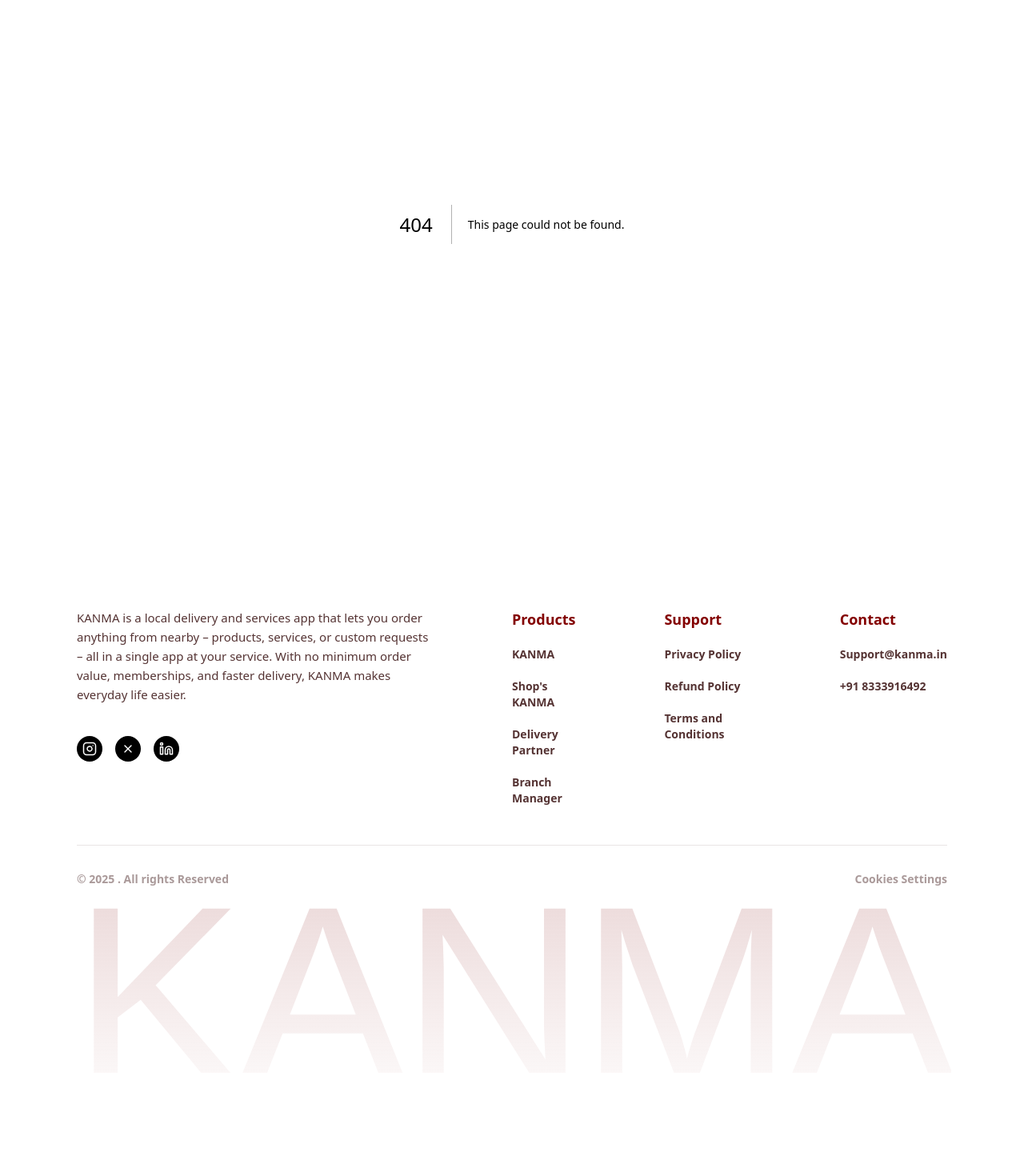
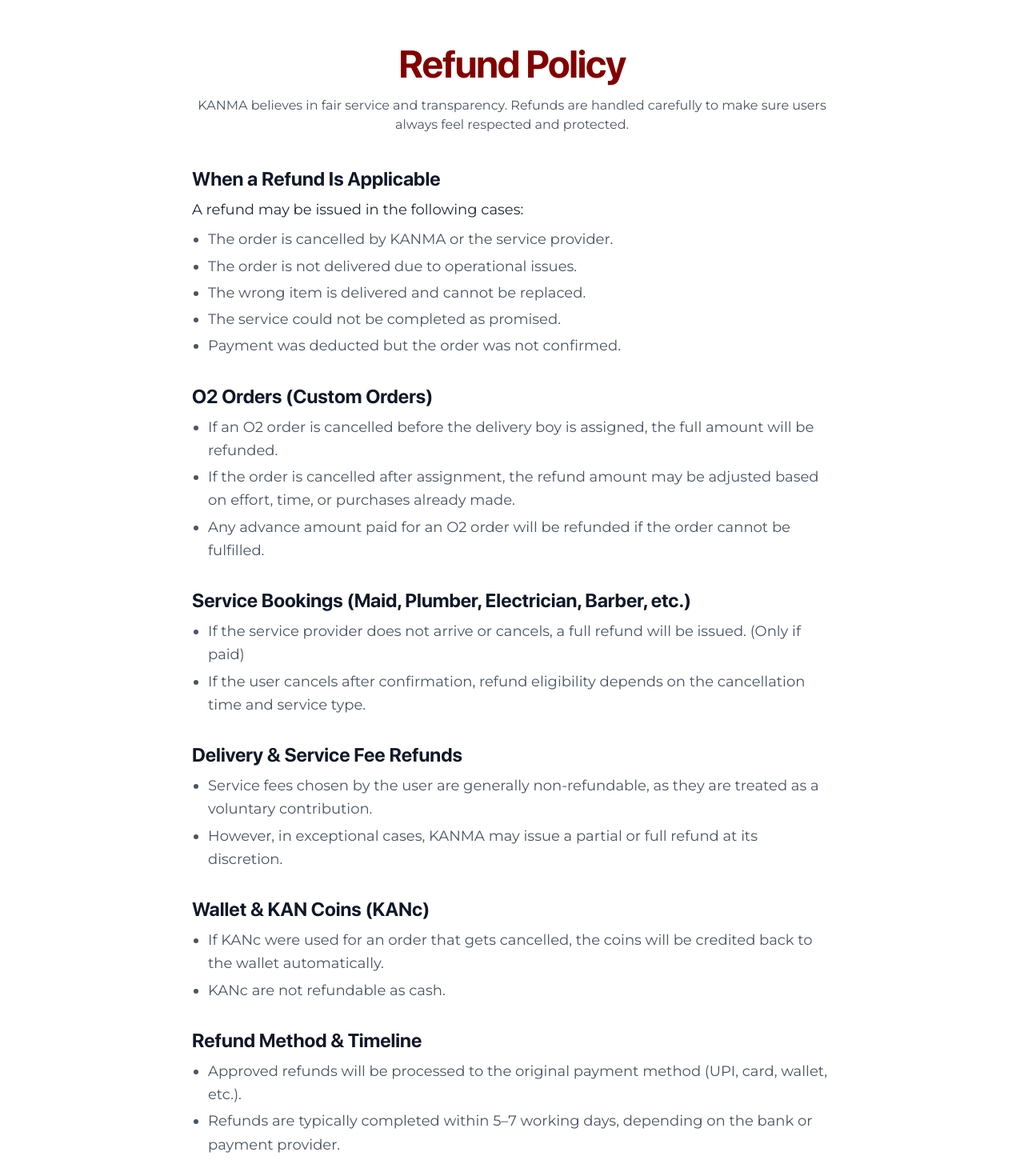
Before and after one commit to KANMA-New/kanma-website, a Next.js app: page /refund-policy in a window 1280 px wide. Before the commit this address had no page. Shown: the part 120-1590 px from the top of the page at 80% size. Before the commit the page ends 1461 px from the top, so only its background shows below. Built offline with nearby package versions, Linux system fonts and the light colour scheme; a web font is replaced by a local one.

Commit message:
refund policy added

```diff
--- /dev/null
+++ b/app/refund-policy/page.tsx
@@ -0,0 +1,94 @@
+import React from 'react';
+
+export default function RefundPolicyPage() {
+  return (
+    <div className="flex w-full flex-col items-center py-20 max-w-[1200px] mx-auto mt-24">
+      <div className="flex w-full max-w-4xl flex-col gap-10 px-6 md:px-12">
+        {/* Header Section */}
+        <div className="text-center">
+          <h1 className="font-sf-pro text-4xl font-bold tracking-tight text-kanma-red md:text-5xl">
+            Refund Policy
+          </h1>
+          <p className="font-montserrat mt-4 text-gray-600">
+            KANMA believes in fair service and transparency. Refunds are handled carefully to make sure
+            users always feel respected and protected.
+          </p>
+        </div>
+
+        {/* Content Section */}
+        <div className="font-montserrat flex flex-col gap-8 text-base leading-relaxed text-gray-800 md:text-lg">
+
+          {/* Section 1 */}
+          <section>
+            <h2 className="font-sf-pro text-2xl font-bold text-gray-900 mb-2">When a Refund Is Applicable</h2>
+            <p className="mb-2">A refund may be issued in the following cases:</p>
+            <ul className="list-disc pl-5 text-gray-600 space-y-1">
+              <li>The order is cancelled by KANMA or the service provider.</li>
+              <li>The order is not delivered due to operational issues.</li>
+              <li>The wrong item is delivered and cannot be replaced.</li>
+              <li>The service could not be completed as promised.</li>
+              <li>Payment was deducted but the order was not confirmed.</li>
+            </ul>
+          </section>
+
+          {/* Section 2 */}
+          <section>
+            <h2 className="font-sf-pro text-2xl font-bold text-gray-900 mb-2">O2 Orders (Custom Orders)</h2>
+            <ul className="list-disc pl-5 text-gray-600 space-y-1">
+              <li>If an O2 order is cancelled before the delivery boy is assigned, the full amount will be refunded.</li>
+              <li>If the order is cancelled after assignment, the refund amount may be adjusted based on effort, time, or purchases already made.</li>
+              <li>Any advance amount paid for an O2 order will be refunded if the order cannot be fulfilled.</li>
+            </ul>
+          </section>
+
+          {/* Section 3 */}
+          <section>
+            <h2 className="font-sf-pro text-2xl font-bold text-gray-900 mb-2">Service Bookings (Maid, Plumber, Electrician, Barber, etc.)</h2>
+            <ul className="list-disc pl-5 text-gray-600 space-y-1">
+              <li>If the service provider does not arrive or cancels, a full refund will be issued. (Only if paid)</li>
+              <li>If the user cancels after confirmation, refund eligibility depends on the cancellation time and service type.</li>
+            </ul>
+          </section>
+
+          {/* Section 4 */}
+          <section>
+            <h2 className="font-sf-pro text-2xl font-bold text-gray-900 mb-2">Delivery & Service Fee Refunds</h2>
+            <ul className="list-disc pl-5 text-gray-600 space-y-1">
+              <li>Service fees chosen by the user are generally non-refundable, as they are treated as a voluntary contribution.</li>
+              <li>However, in exceptional cases, KANMA may issue a partial or full refund at its discretion.</li>
+            </ul>
+          </section>
+
+          {/* Section 5 */}
+          <section>
+            <h2 className="font-sf-pro text-2xl font-bold text-gray-900 mb-2">Wallet & KAN Coins (KANc)</h2>
+            <ul className="list-disc pl-5 text-gray-600 space-y-1">
+              <li>If KANc were used for an order that gets cancelled, the coins will be credited back to the wallet automatically.</li>
+              <li>KANc are not refundable as cash.</li>
+            </ul>
+          </section>
+
+          {/* Section 6 */}
+          <section>
+            <h2 className="font-sf-pro text-2xl font-bold text-gray-900 mb-2">Refund Method & Timeline</h2>
+            <ul className="list-disc pl-5 text-gray-600 space-y-1">
+              <li>Approved refunds will be processed to the original payment method (UPI, card, wallet, etc.).</li>
+              <li>Refunds are typically completed within 5–7 working days, depending on the bank or payment provider.</li>
+            </ul>
+          </section>
+
+          {/* Section 7 */}
+          <section>
+            <h2 className="font-sf-pro text-2xl font-bold text-gray-900 mb-2">Important Notes</h2>
+            <ul className="list-disc pl-5 text-gray-600 space-y-1">
+              <li>Refund requests must be raised through the app or support within a reasonable time after the issue.</li>
+              <li>Repeated misuse of refund requests may lead to account review or restrictions.</li>
+              <li>KANMA reserves the right to make the final decision on refunds in case of disputes.</li>
+            </ul>
+          </section>
+
+        </div>
+      </div>
+    </div>
+  );
+}
--- a/components/core/footer.tsx
+++ b/components/core/footer.tsx
@@ -45,7 +45,7 @@
               <h4 className="font-bold text-[#830000] text-lg">Support</h4>
               <div className="flex flex-col gap-5 text-sm font-semibold text-[#2B0000CC]">
                 <Link href="/privacy-policy" className="hover:text-[#830000]">Privacy Policy</Link>
-                <Link href="#" className="hover:text-[#830000]">Refund Policy</Link>
+                <Link href="/refund-policy" className="hover:text-[#830000]">Refund Policy</Link>
                 <Link href="/terms-and-conditions" className="hover:text-[#830000]">Terms and Conditions</Link>
               </div>
             </div>
```
